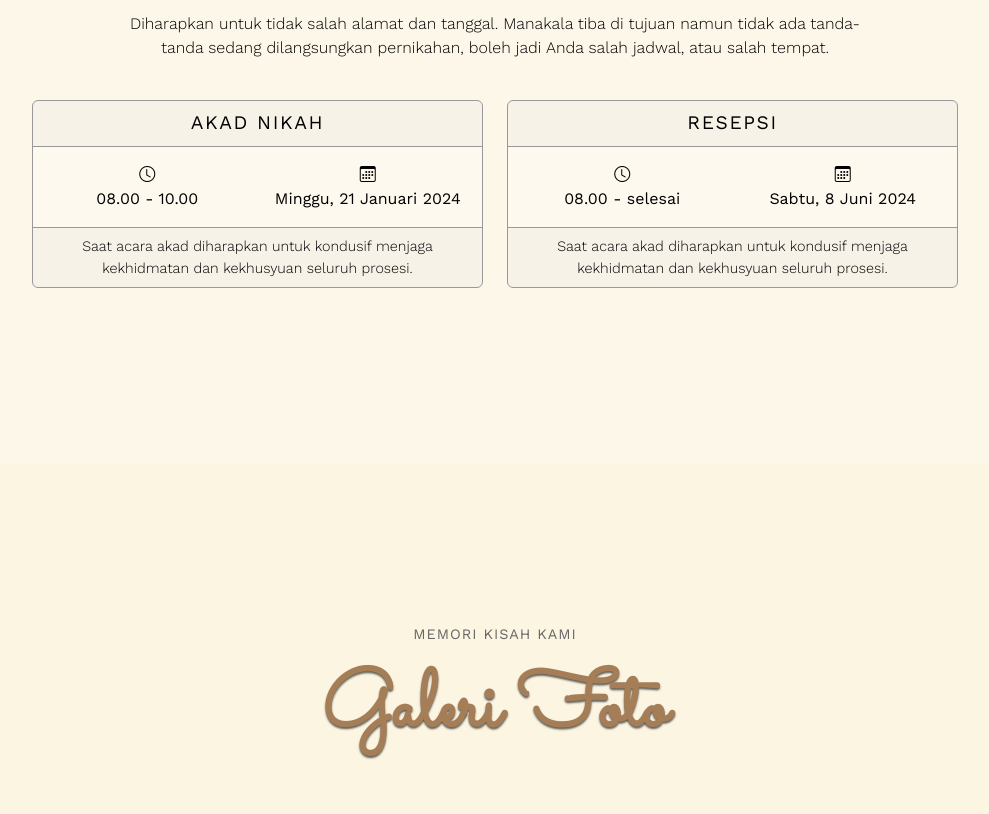
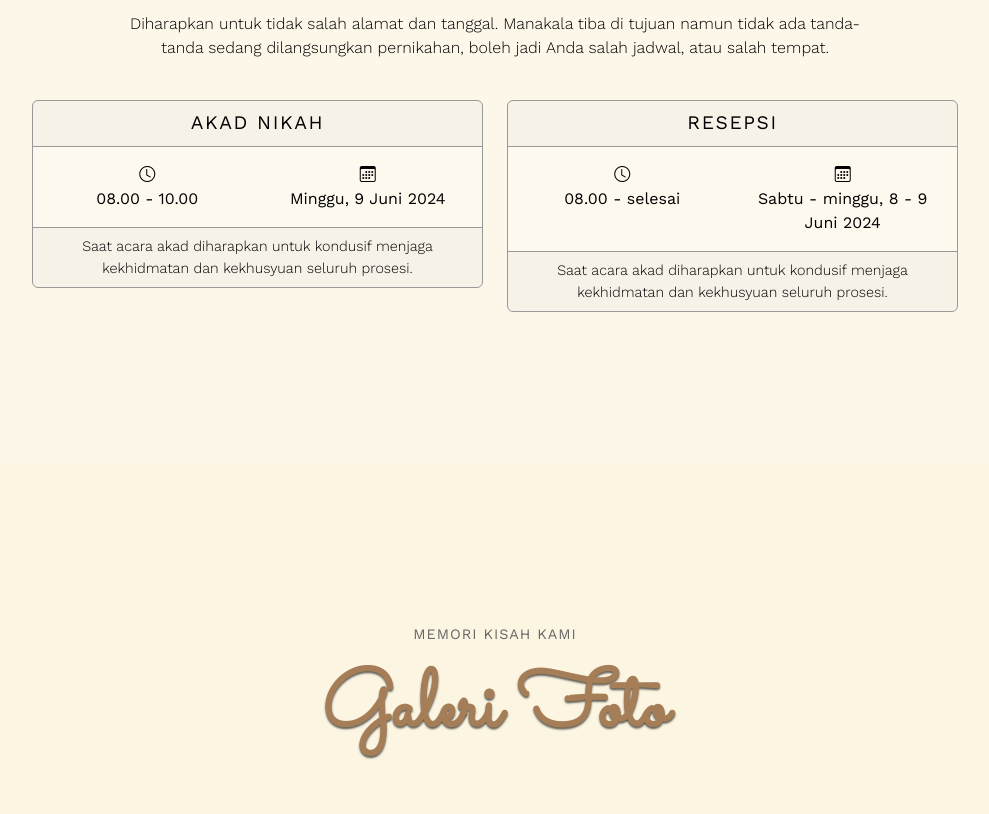
Before and after one commit to PemudaGabut/undangan-ayu, a plain HTML site: page index.html in a window 1280 px wide. Shown: the part 2993-3807 px from the top of the page, without its empty margins (145-1134 px from the left). Drawn offline with nearby package versions, Linux system fonts and the light colour scheme; some packages are replaced by stand-ins of ours; a script that the page names is missing; a web font is replaced by a local one.

Commit message:
Update index.html

```diff
--- a/index.html
+++ b/index.html
@@ -147,7 +147,7 @@
                     </div>
                     <div class="col-md-6">
                       <i class="bi bi-calendar3 d-block"></i>
-                      <span>Minggu, 21 Januari 2024</span>
+                      <span>Minggu, 9 Juni 2024</span>
                     </div>
                   </div>
                 </div>
@@ -169,7 +169,7 @@
                     </div>
                     <div class="col-md-6">
                       <i class="bi bi-calendar3 d-block"></i>
-                      <span>Sabtu, 8 Juni 2024</span>
+                      <span>Sabtu - minggu, 8 - 9 Juni 2024</span>
                     </div>
                   </div>
                 </div>
```
